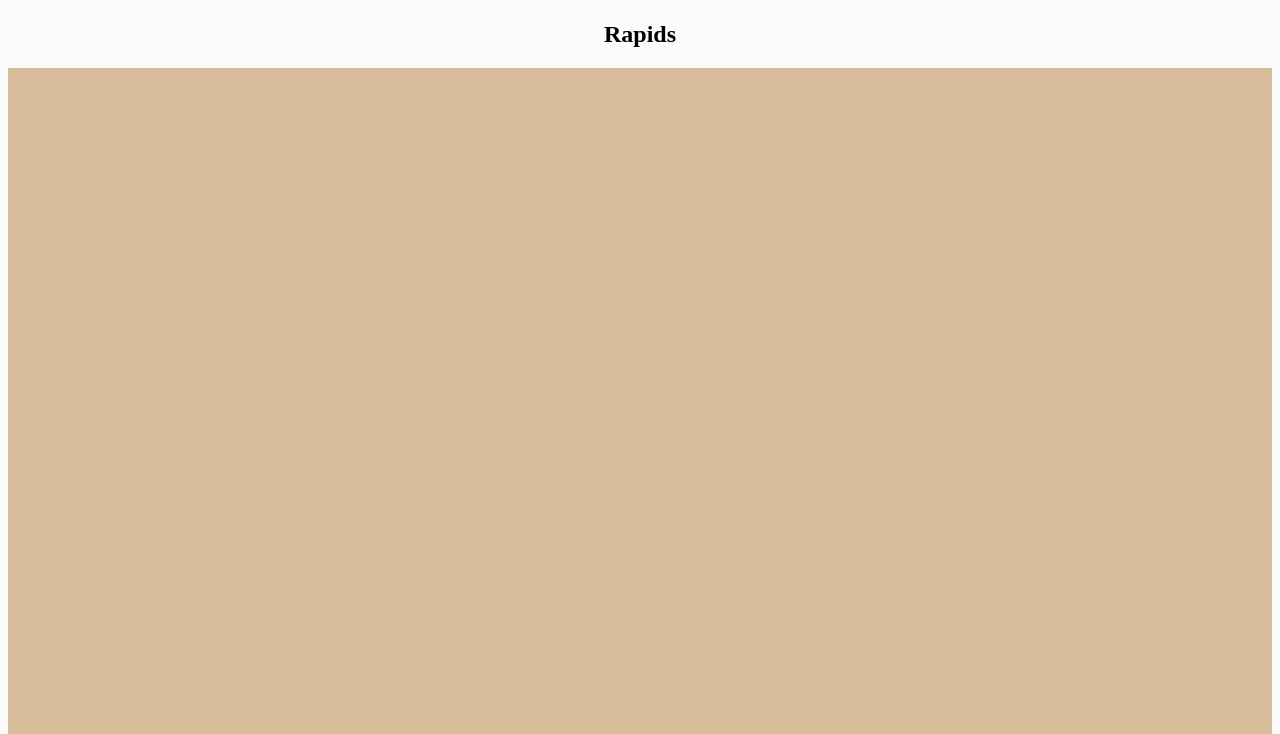
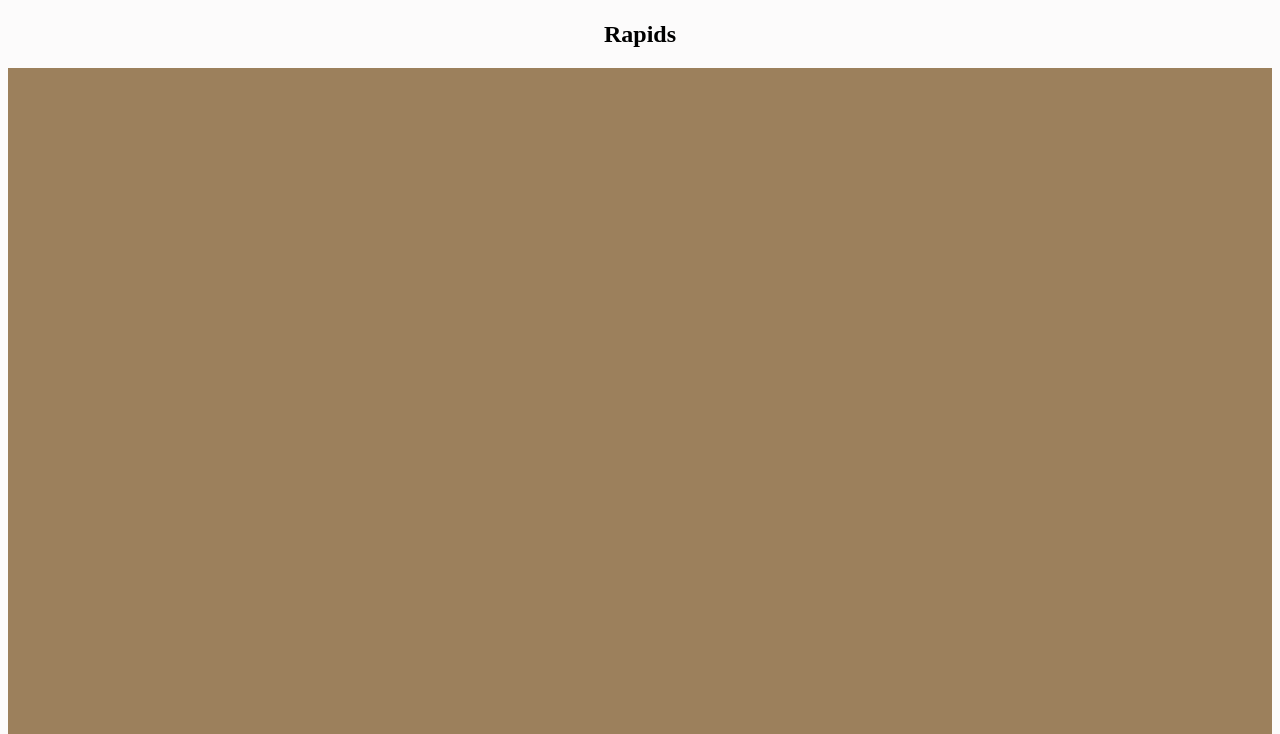
Before and after one commit to Kaarubea/ddw130wwr, a plain HTML site: page wwr/index.html in a window 1280 px wide. Shown: the part 2726-3460 px from the top of the page. Drawn offline with Linux system fonts and the light colour scheme.

Commit message:
some changes

```diff
--- a/wwr/styles/style.css
+++ b/wwr/styles/style.css
@@ -53,7 +53,7 @@ nav a:hover{
     color: black;
 }
 #background{
-    background-color: #d6bc99;
+    background-color: #9c805c;
 }
 .msg{
     background-color: rgba(20,30,13, .7);
```
